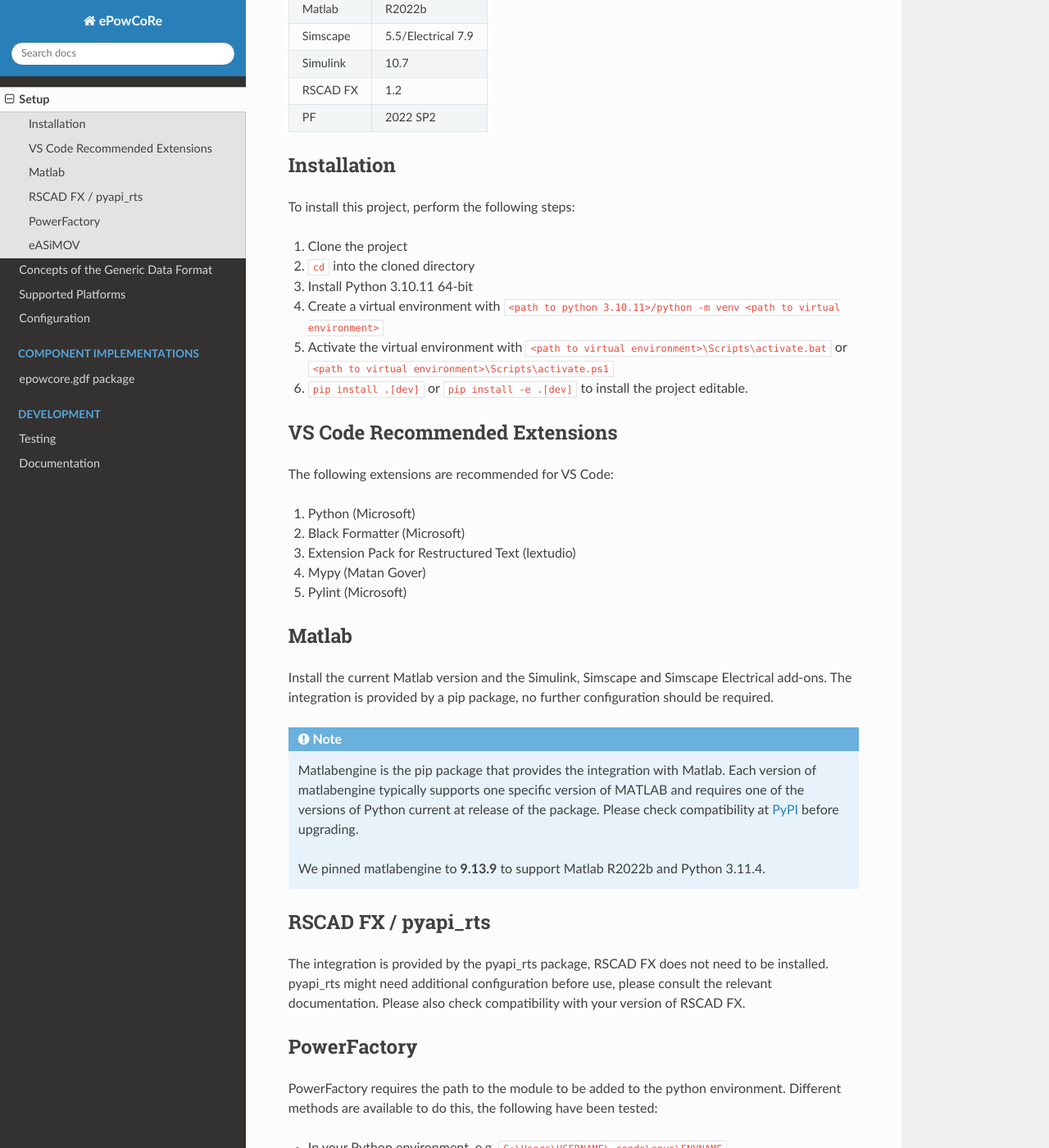
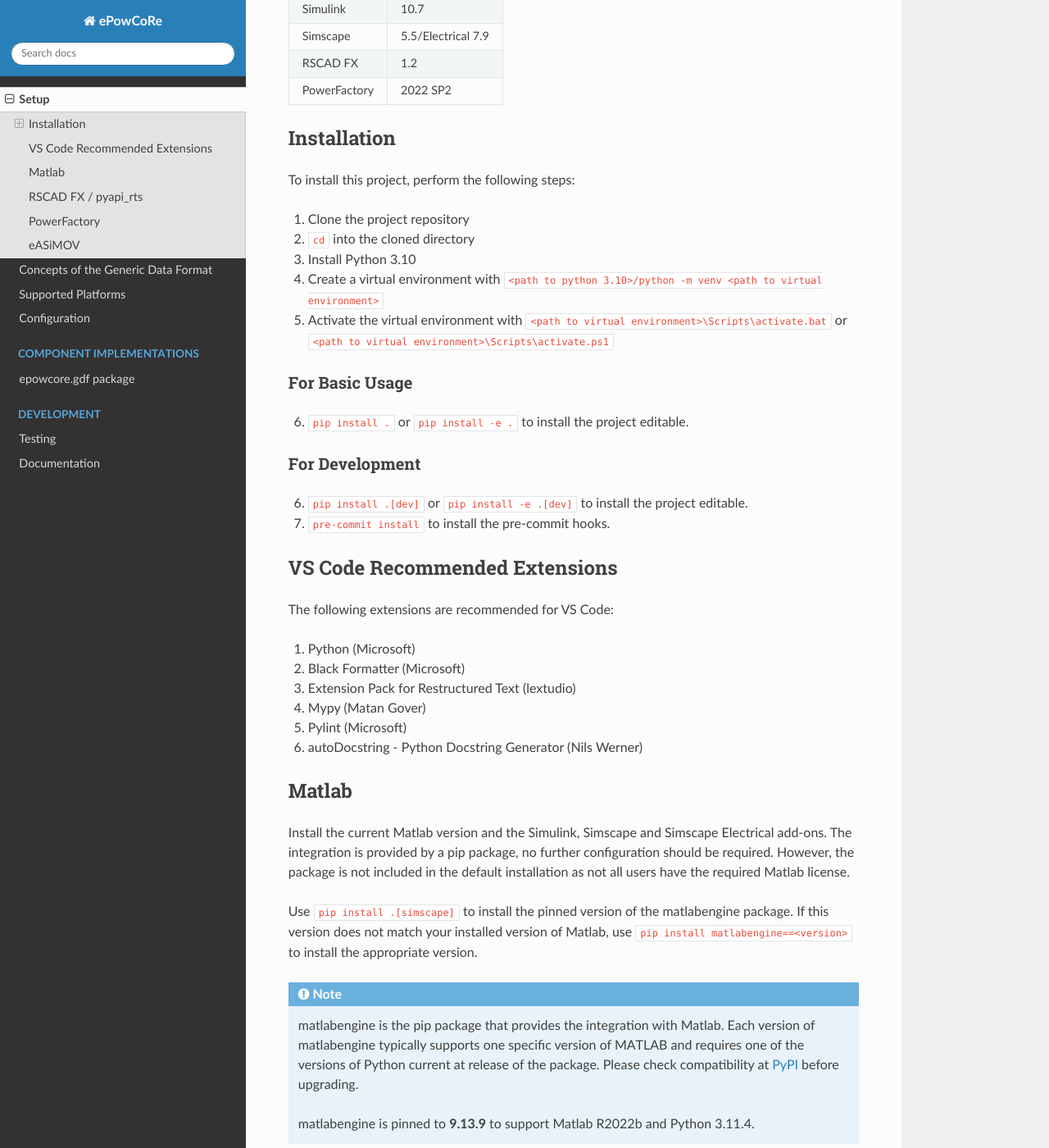
Before and after one commit to KIT-IAI/ePowCoRe, a Sphinx documentation site: the page built from documentation/source/setup.rst, in a window 1280 px wide and 1400 px high, scrolled down 360 px. Shown: the whole window at 82% size. Built offline with Sphinx 7.4.7 and the Read the Docs theme 3.1.0, drawn with Linux system fonts in a browser that asks for light colours; some of the changed text lies outside the part shown.

Commit message:
update setup docs

```diff
--- a/documentation/source/setup.rst
+++ b/documentation/source/setup.rst
@@ -2,37 +2,43 @@
 =====
 
 Most of the integrations require the relevant software to be installed and licensed on the system.
-As some of the software is only available for Windows, instructions are tested on the current version of Windows 11.
+As some of the software is only available for Windows, instructions are tested on Windows 10 and 11 only.
 The tested versions of the software are listed below.
 
-+----------+--------------------+
-| Software | Version            |
-+==========+====================+
-| Windows  | 11 Pro 23H2        |
-+----------+--------------------+
-| Python   | 3.10.X 64-bit      |
-+----------+--------------------+
-| Matlab   | R2022b             |
-+----------+--------------------+
-| Simscape | 5.5/Electrical 7.9 |
-+----------+--------------------+
-| Simulink | 10.7               |
-+----------+--------------------+
-| RSCAD FX | 1.2                |
-+----------+--------------------+
-| PF       | 2022 SP2           |
-+----------+--------------------+
++--------------+--------------------+
+| Software     | Version            |
++==============+====================+
+| Python       | 3.10               |
++--------------+--------------------+
+| Matlab       | R2022b             |
++--------------+--------------------+
+| Simulink     | 10.7               |
++--------------+--------------------+
+| Simscape     | 5.5/Electrical 7.9 |
++--------------+--------------------+
+| RSCAD FX     | 1.2                |
++--------------+--------------------+
+| PowerFactory | 2022 SP2           |
++--------------+--------------------+
 
 Installation
 ------------
 To install this project, perform the following steps:
 
-1. Clone the project
+1. Clone the project repository
 2. :code:`cd` into the cloned directory
-3. Install Python 3.10.11 64-bit
-4. Create a virtual environment with :code:`<path to python 3.10.11>/python -m venv <path to virtual environment>`
+3. Install Python 3.10
+4. Create a virtual environment with :code:`<path to python 3.10>/python -m venv <path to virtual environment>`
 5. Activate the virtual environment with :code:`<path to virtual environment>\\Scripts\\activate.bat` or :code:`<path to virtual environment>\\Scripts\\activate.ps1`
+
+For Basic Usage
+^^^^^^^^^^^^^^^
+6. :code:`pip install .` or :code:`pip install -e .` to install the project editable.
+
+For Development
+^^^^^^^^^^^^^^^
 6. :code:`pip install .[dev]` or :code:`pip install -e .[dev]` to install the project editable.
+7. :code:`pre-commit install` to install the pre-commit hooks.
 
 VS Code Recommended Extensions
 ------------------------------
@@ -43,18 +49,23 @@
 3. Extension Pack for Restructured Text (lextudio)
 4. Mypy (Matan Gover)
 5. Pylint (Microsoft)
+6. autoDocstring - Python Docstring Generator (Nils Werner)
 
 Matlab
 ------
 Install the current Matlab version and the Simulink, Simscape and Simscape Electrical add-ons.
 The integration is provided by a pip package, no further configuration should be required.
+However, the package is not included in the default installation as not all users have the required Matlab license.
+
+Use :code:`pip install .[simscape]` to install the pinned version of the matlabengine package.
+If this version does not match your installed version of Matlab, use :code:`pip install matlabengine==<version>` to install the appropriate version.
 
 .. note::
-  Matlabengine is the pip package that provides the integration with Matlab.
+  matlabengine is the pip package that provides the integration with Matlab.
   Each version of matlabengine typically supports one specific version of MATLAB and requires one of the versions of Python current at release of the package.
   Please check compatibility at `PyPI <https://pypi.org/project/matlabengine/#history>`_ before upgrading.
 
-  We pinned matlabengine to **9.13.9** to support Matlab R2022b and Python 3.11.4.
+  matlabengine is pinned to **9.13.9** to support Matlab R2022b and Python 3.11.4.
 
 RSCAD FX / pyapi_rts
 --------------------
```
Also changed, not shown: STYLEGUIDE.md (+1 -1 lines), setup.py (+6 -1 lines).
